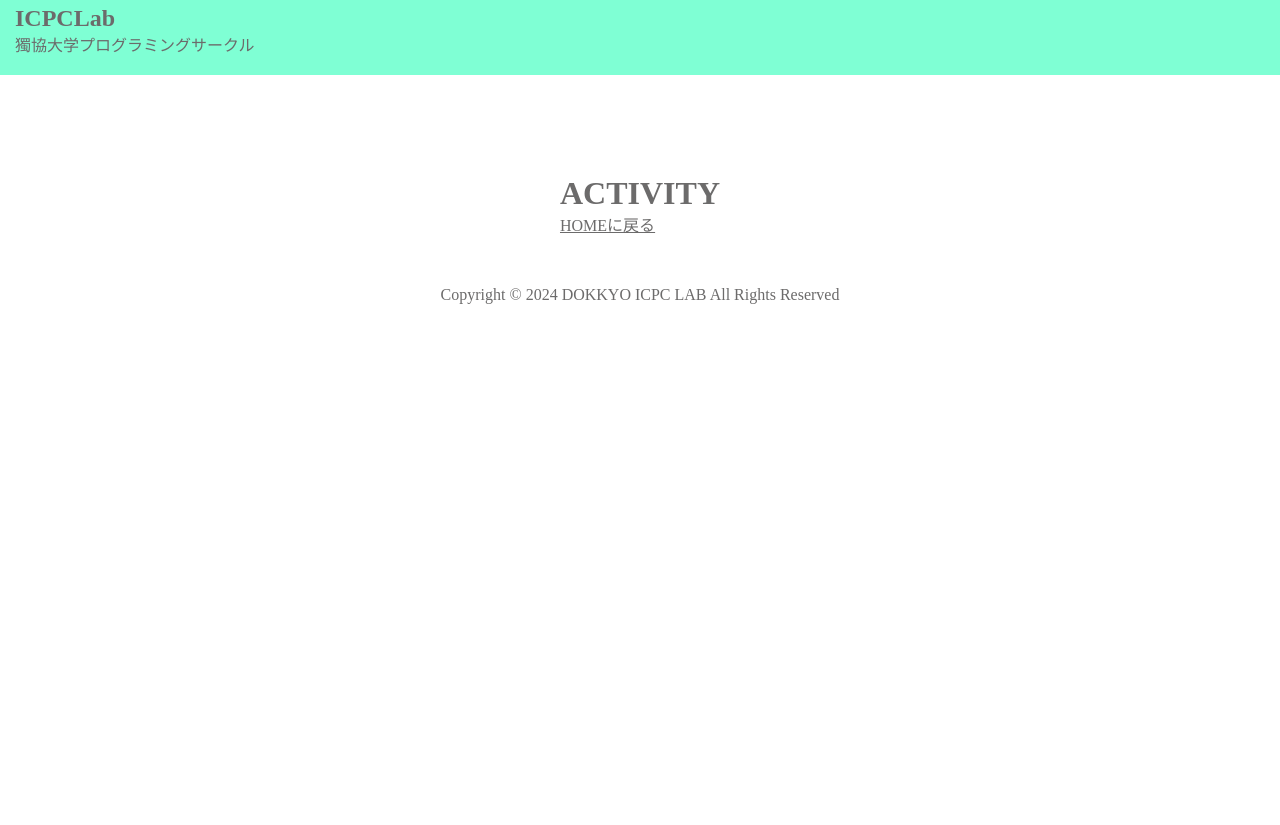
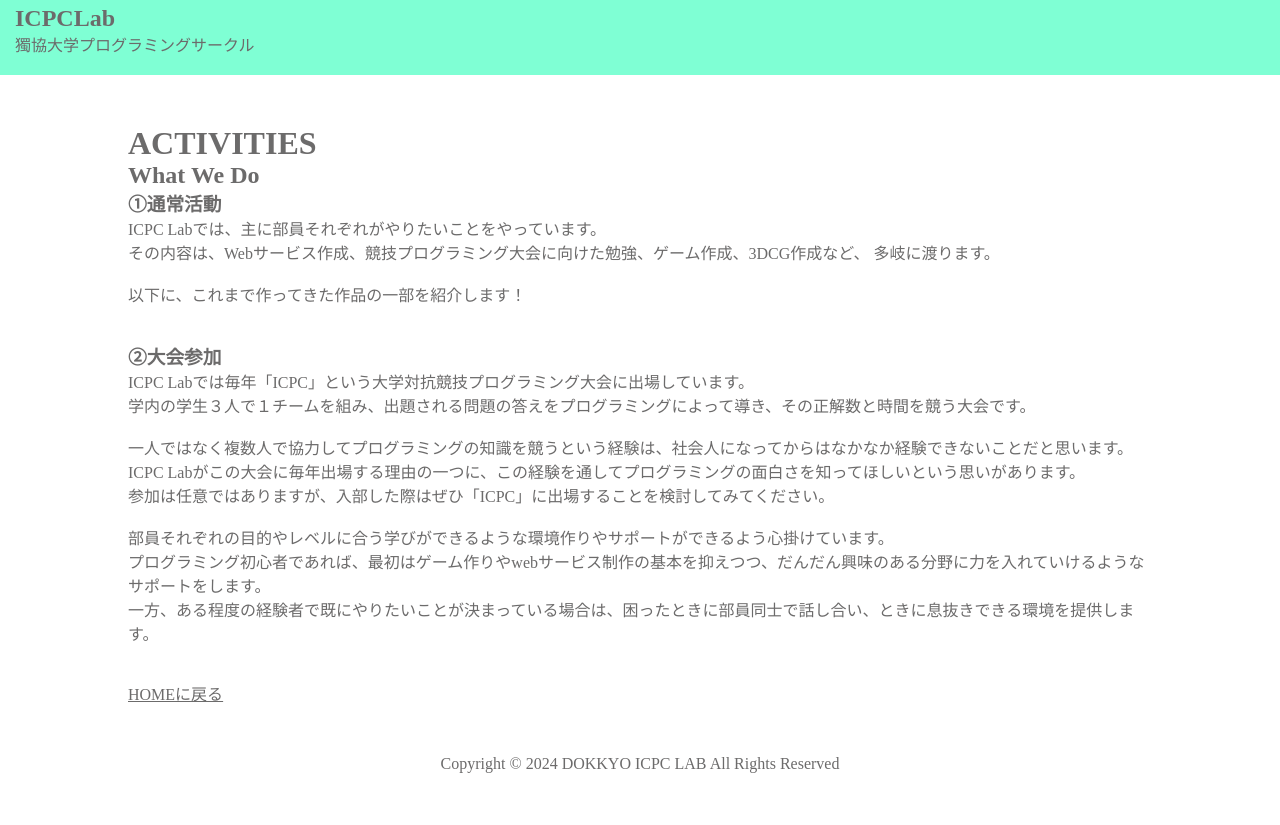
Before and after one commit to Misa91/icpclab_website, a plain HTML site: page activity.html in a window 1280 px wide. Before the commit the page ends 800 px from the top, so only its background shows below. Drawn offline with Linux system fonts and the light colour scheme.

Commit message:
Update News

```diff
--- a/activity.html
+++ b/activity.html
@@ -20,9 +20,35 @@
     <main>
       <div class="box">
           <p class="text">
-            <h1>ACTIVITY</h1>
+            <h1>ACTIVITIES</h1>
+            <h2>What We Do</h2>
+            <h3>①通常活動</h3>
+            <p>
+              ICPC Labでは、主に部員それぞれがやりたいことをやっています。<br>
+              その内容は、Webサービス作成、競技プログラミング大会に向けた勉強、ゲーム作成、3DCG作成など、
+              多岐に渡ります。<br>
+              <br>
+              以下に、これまで作ってきた作品の一部を紹介します！
+              <br>
+              <br>
+              <br>
+            </p>
+            <h3>②大会参加</h3>
+            <p>
+              ICPC Labでは毎年「ICPC」という大学対抗競技プログラミング大会に出場しています。<br>
+              学内の学生３人で１チームを組み、出題される問題の答えをプログラミングによって導き、その正解数と時間を競う大会です。<br>
+              <br>
+              一人ではなく複数人で協力してプログラミングの知識を競うという経験は、社会人になってからはなかなか経験できないことだと思います。<br>
+              ICPC Labがこの大会に毎年出場する理由の一つに、この経験を通してプログラミングの面白さを知ってほしいという思いがあります。<br>
+              参加は任意ではありますが、入部した際はぜひ「ICPC」に出場することを検討してみてください。<br>
+              <br>
+              部員それぞれの目的やレベルに合う学びができるような環境作りやサポートができるよう心掛けています。<br>
+              プログラミング初心者であれば、最初はゲーム作りやwebサービス制作の基本を抑えつつ、だんだん興味のある分野に力を入れていけるようなサポートをします。<br>
+              一方、ある程度の経験者で既にやりたいことが決まっている場合は、困ったときに部員同士で話し合い、ときに息抜きできる環境を提供します。<br>
+            <br>
+            <br>
+          </p>
             <a href="./index.html">HOMEに戻る</a>
-          </p>
         </div>
       </div>
     </main>
--- a/style.css
+++ b/style.css
@@ -39,6 +39,7 @@ main {
 
 .box {
   width: auto;
+  margin-bottom: 50px;
 }
 
 .text {
--- a/style_activity.css
+++ b/style_activity.css
@@ -21,9 +21,7 @@ header {
 }
 
 main {
-  margin: 50px 0px;
-  display: flex;
-  justify-content: center;
+  margin: 50px 10%;
 }
 
 .box {
@@ -32,7 +30,6 @@ main {
 
 .text {
   width: auto;
-  margin: 8px 0 50px;
 }
 
 footer {
```
Also changed, not shown: index.html (+9 -7 lines), 27924323_m.jpg (added).
